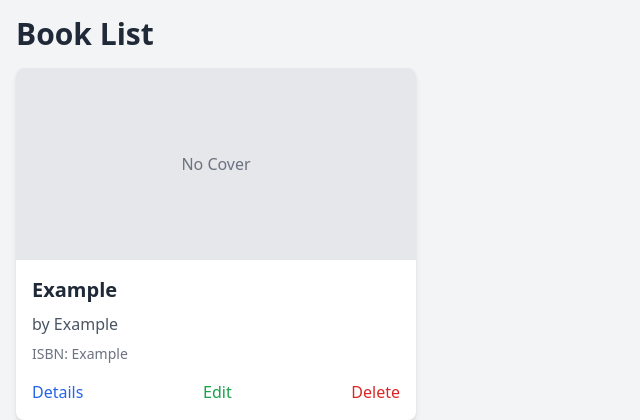
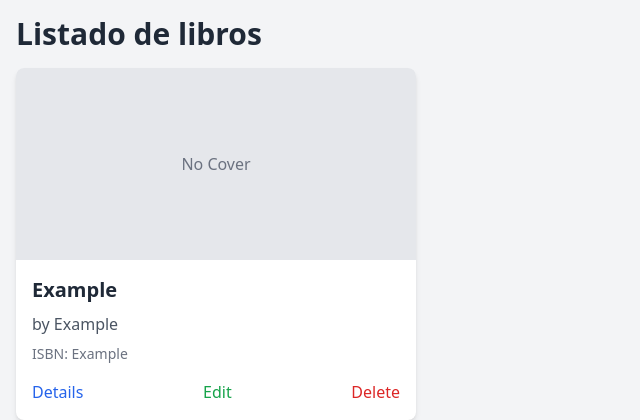
Before and after one commit to eduardogpg/cf_books, a Django app: page /books/ in a window 1280 px wide. Shown: the part 60-480 px from the top of the page, without its empty margins (0-640 px from the left). Run offline with Django 5.2, Linux system fonts and the light colour scheme; data comes from the database, SQL or seed files in the repository; some libraries are stand-ins or nearby versions.

Commit message:
Change listado de libros

```diff
--- a/books/templates/books/book_list.html
+++ b/books/templates/books/book_list.html
@@ -4,7 +4,7 @@
 
 {% block content %}
 <div class="mb-6">
-    <h1 class="text-3xl font-bold text-gray-800 mb-4">Book List</h1>
+    <h1 class="text-3xl font-bold text-gray-800 mb-4">Listado de libros</h1>
 
     {% if books %}
     <div class="grid grid-cols-1 md:grid-cols-2 lg:grid-cols-3 gap-6">
--- a/library_cf/settings.py
+++ b/library_cf/settings.py
@@ -23,9 +23,11 @@ BASE_DIR = Path(__file__).resolve().parent.parent
 SECRET_KEY = 'django-insecure-e!beyz45ckr9(^y!qwsod%^36^ya$0wtp9meuhd&y*ejc7#)!e'
 
 # SECURITY WARNING: don't run with debug turned on in production!
-DEBUG = True
+DEBUG = False
 
-ALLOWED_HOSTS = ['*']
+ALLOWED_HOSTS = [
+    '*'
+]
 
 
 # Application definition
```
